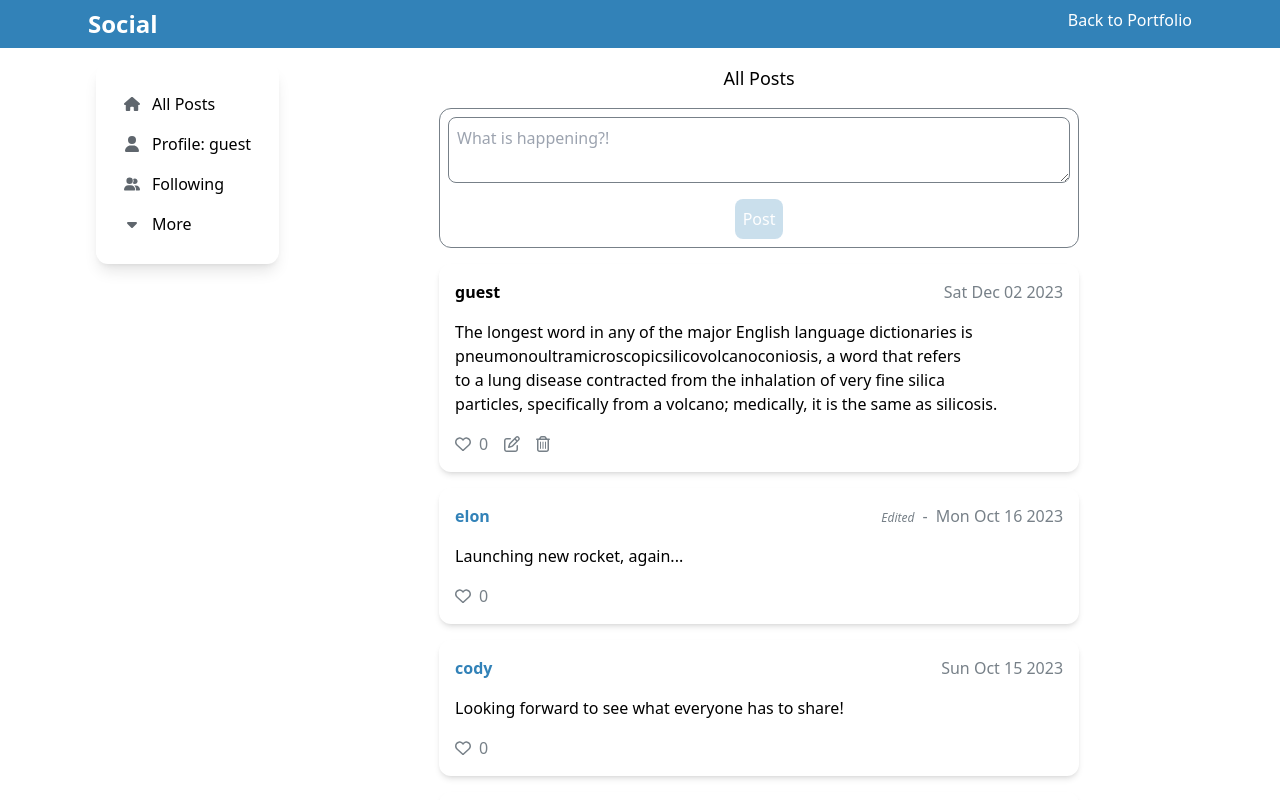
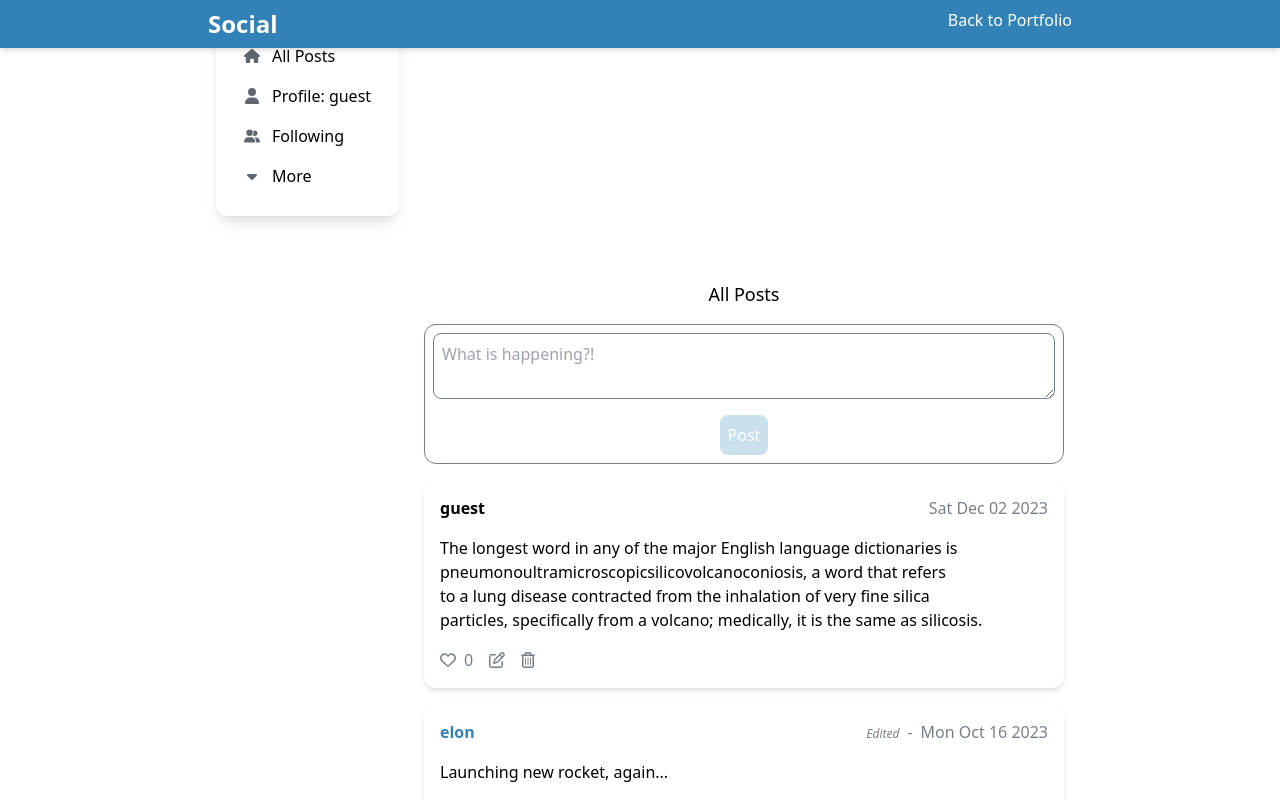
Before and after one commit to Cody06/Portfolio, a Next.js app: page /social in a window 1280 px wide. Shown: the top 800 px of the page. Built offline with nearby package versions, Linux system fonts and the light colour scheme.

Commit message:
Reduce max width in layout

```diff
--- a/src/app/social/layout.tsx
+++ b/src/app/social/layout.tsx
@@ -13,17 +13,17 @@ export const metadata: Metadata = {
 export default function Layout({ children }: { children: React.ReactNode }) {
     return (
         <body>
-            <header className="bg-blue-100">
-                <div className="flex justify-between p-2 text-white max-w-[70rem] mx-auto">
+            <header className="fixed w-full bg-blue-100 shadow-md">
+                <div className="flex justify-between max-w-[55rem] mx-auto p-2 text-white">
                     <span className="text-2xl font-bold">Social</span>
                     <Link href="/" className="hover:text-orange-100">
                         Back to Portfolio
                     </Link>
                 </div>
             </header>
-            <div className="flex flex-col md:flex-row p-4 gap-x-40 max-w-[70rem] mx-auto">
+            <div className="max-w-[55rem] mx-auto p-4">
                 <Nav />
-                {children}
+                <div className="md:mt-16 mt-32 md:ml-[13rem]">{children}</div>
             </div>
         </body>
     );
```
